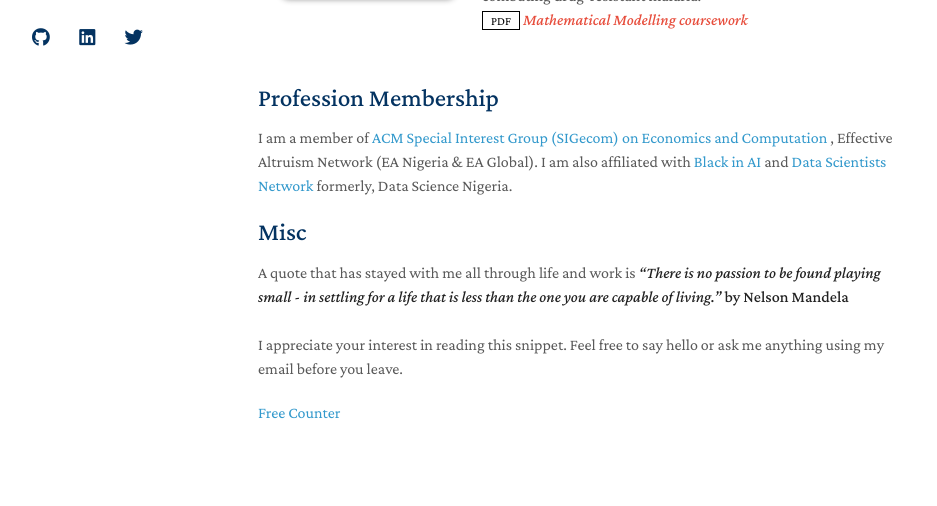
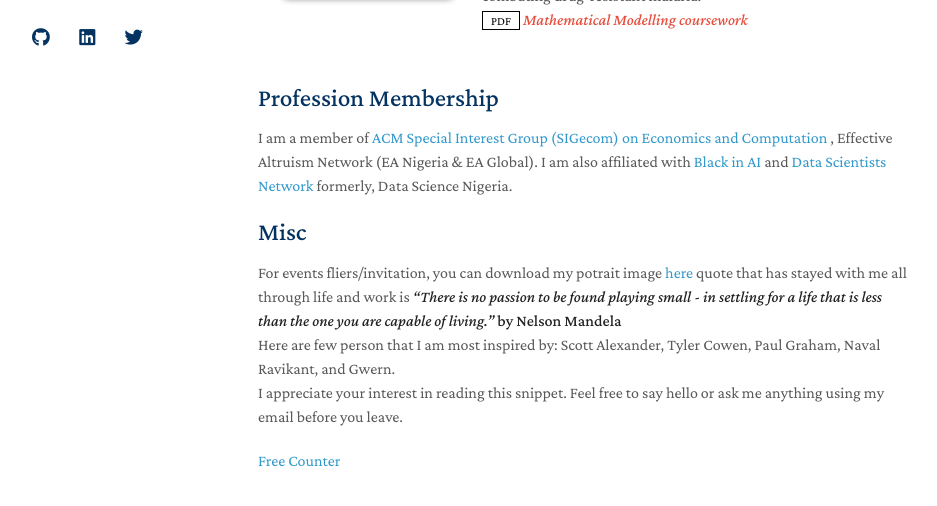
Before and after one commit to jibrinx/jibrinx.github.io, a Jekyll site: the page built from index.md, in a window 1280 px wide and 900 px high, scrolled down 3140 px, cut to the strip 333-839 px from the top of the window. Shown: the whole strip, without its empty margins (212-1149 px from the left). Built offline with Jekyll 4.4.1, drawn with Linux system fonts in a browser that asks for light colours; nearby versions of some CDN libraries; a style sheet for code colours, icons or effects is not loaded; some of the changed text lies outside the part shown.

Commit message:
Update index.md

```diff
--- a/index.md
+++ b/index.md
@@ -42,8 +42,9 @@
 I am a member of <a href="http://www.sigecom.org">ACM Special Interest Group (SIGecom) on Economics and Computation </a>, Effective Altruism Network (EA Nigeria & EA Global). I am also affiliated with <a href="https://blackinai.github.io/#/">Black in AI</a> and <a href="https://www.datasciencenigeria.org">Data Scientists Network</a> formerly, Data Science Nigeria.
 
 ## Misc
-A quote that has stayed with me all through life and work is <strong><i> "There is no passion to be found playing small - in settling for a life that is less than the one you are capable of living."
-</i> by Nelson Mandela</strong> <br> <br>
+For events fliers/invitation, you can download my potrait image <a href ="https://raw.githubusercontent.com/jbrnjfr/jbrnjfr.github.io/main/assets/img/IMG_5241.jpg"> here </a>
+ quote that has stayed with me all through life and work is <strong><i> "There is no passion to be found playing small - in settling for a life that is less than the one you are capable of living."
+</i> by Nelson Mandela</strong> <br> Here are few person that I am most inspired by: Scott Alexander, Tyler Cowen, Paul Graham, Naval Ravikant, and Gwern. <br>
 I appreciate your interest in reading this snippet. Feel free to say hello or ask me anything using my email before you leave.
 
  <a href='http://www.freevisitorcounters.com'>Free Counter</a> <script type='text/javascript' src='https://www.freevisitorcounters.com/auth.php?id=e2851f6f60d71cbaa285642eb1ba5e154a03c745'></script>
```
Also changed, not shown: other parts of index.md (+2 -2 lines).
